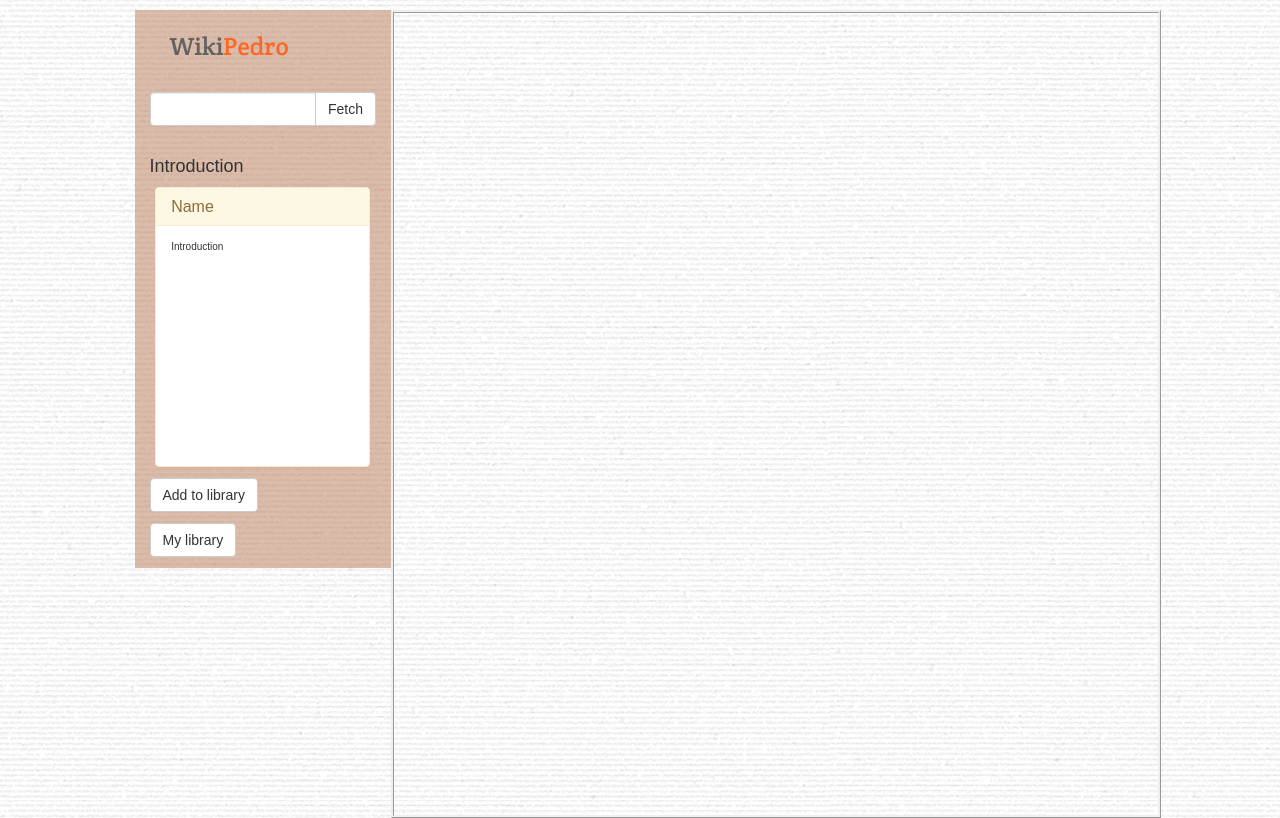
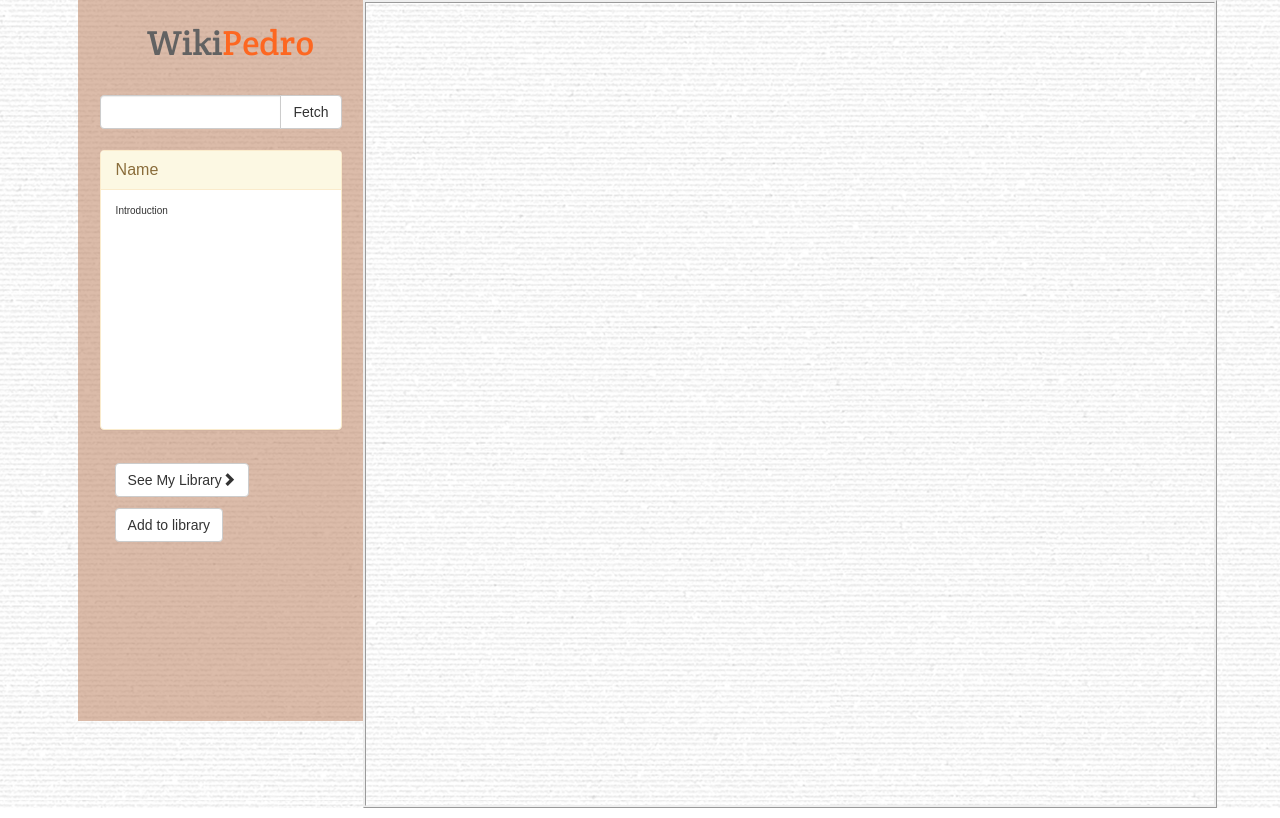
Before and after one commit to yangzhihao519/ivis-project4-demo, a plain HTML site: page index.html in a window 1280 px wide. Both pictures are taken after a click on the button 818 px from the left and 285 px from the top of the page. Drawn offline with nearby package versions, Linux system fonts and the light colour scheme.

Commit message:
Update
1. Sidebar layout update
2. Can directly use enter key to search info

```diff
--- a/index.html
+++ b/index.html
@@ -21,18 +21,34 @@
           background-image:url(images/background.png);
           background-size: 100%, 100%;
           margin-left: 15px;
-      }</style>
+      }
+    </style>
+
+    <script type="text/javascript">
+    function searchCheck(e)
+      {
+          // look for window.event in case event isn't passed in
+          e = e || window.event;
+          if (e.keyCode == 13)
+          {
+              document.getElementById('searchButton').click();
+              return false;
+          }
+          return true;
+      }
+
+    </script>
 
    </head>
 
 <body>
-  <div class="container">
+<!--   <div class="container"> -->
     <!-- Home Page -->
     <div class="content" id="homepg">
      <div class="WikiPedro"><span>Wiki</span><span style="color:#FD6721">Pedro</span></div>
        <div class="col-lg-12 searchBox">
         <div class="input-group">
-          <input type="text" class="form-control" placeholder="Search for..." id="homeSearch">
+          <input type="text" class="form-control" placeholder="Search for..." id="homeSearch" onkeypress="return searchCheck(event)">
           <span class="input-group-btn">
             <button class="btn btn-default" type="button" id="searchButton" onclick="makeGraph()"><span class="glyphicon glyphicon-search" aria-hidden="true"></span></button>
           </span>
@@ -42,20 +58,19 @@
 
     <!-- Detail Page -->
     <div id="searchpg">
-      <div class="col-md-3" id="searchSidebar">
+      <div class="col-md-5" id="searchSidebar">
       <!--   <h1> WikiPedro </h1> -->
         <div class="WikiPedroLogo"><span style="color:rgb(98,98,98)">Wiki</span><span style="color:#FD6721">Pedro</span></div>
           <div class="input-group" id="inputField">
-            <input type="text"  class="form-control" name="Field" id="pageSearch">
+            <input type="text"  class="form-control" name="Field" id="pageSearch" onkeypress="return searchCheck(event)" >
             <div class="input-group-btn">
-            <button type="button" class="btn btn-default" onclick="makeGraph()">Fetch</button>
+            <button type="button" class="btn btn-default" onclick="makeGraph()" id="searchButton">Fetch</button>
             </div>
           </div>
           <p id="space"></p>
           <p id="space2"></p>
           <br/>
           <!-- <h4 id="introTitle"></h4> -->
-          <h4>Introduction</h4>
           <div class="intro panel panel-warning">
             <div class="panel-heading">
               <h3 class="panel-title" id="introTitle">Name</h3>
@@ -68,7 +83,14 @@
           <br/>
         <!--   <button type="button" class="btn btn-default">Add to library</button> -->
 
-
+        <div class="row lib_btn">
+         <div class="col-md-12">
+            <br/> <br/>
+              <button type="button" class="btn btn-default" id="seeMyLibraryButton" onclick="makeLibrary()" >See My Library<span class="
+glyphicon glyphicon-chevron-right"></span></button>
+            <br/> <br/>
+          </div>
+          <div class="col-md-12">
             <button class="btn btn-default" type="button" data-toggle="collapse" data-target="#collapseExample" aria-expanded="false" aria-controls="collapseExample">
               Add to library
             </button>
@@ -84,14 +106,12 @@
                   </button>
                 </div>
               </div>
-
+            </div>
+          </div>
+        </div>
       </div>
 
-          <br/> <br/>
-          <button type="button" class="btn btn-default" id="seeMyLibraryButton" onclick="makeLibrary()">My library</button>
-          <br/> <br/>
-      </div>
-      <div class="col-md-9" id="displayGraph">
+      <div class="col-md-7" id="displayGraph">
       </div>
     </div>
 
@@ -111,7 +131,7 @@
         <br/> <br/>
       </div>
     </div>
-  </div>
+  <!-- </div> -->
 
 <!-- Page onload -->
 <script type="text/javascript">
--- a/script.js
+++ b/script.js
@@ -1,5 +1,5 @@
 // init
-var width = 750,
+var width = 900,
 height = window.innerHeight;
 
 var svg = d3.select("#displayGraph").append("svg")
--- a/style.css
+++ b/style.css
@@ -23,10 +23,16 @@ body {
 
 /* Search Page Sidebar */
 #searchpg{
-  margin-top: 10px;
-  margin-bottom: 50px;
+  /*margin-top: 10px;
+  margin-bottom: 50px;*/
   margin-left: 5%;
   margin-right: 5%;
+
+}
+
+#inputField{
+  width: 95%;
+  margin: auto;
 }
 
 .intro{
@@ -38,8 +44,8 @@ body {
 
 .WikiPedroLogo{
   font-family: 'Crete Round', serif;
-  font-size: 25px;
-  float: center;
+  font-size: 35px;
+  text-align: center;
   padding-top: 20px;
   padding-left: 20px;
   padding-bottom: 30px;
@@ -50,7 +56,14 @@ body {
   /* position: absolute; */
   background-color: rgba(185,122,87,0.5);
   height: 100%;
-  width: 25%;}
+  width: 25%;
+}
+
+.lib_btn{
+  width: 95%;
+  height: 280px;
+  margin: auto;
+}
 
 .savebtn{
   position: absolute;
```
Lines whose indentation alone changed are shown as unchanged.
